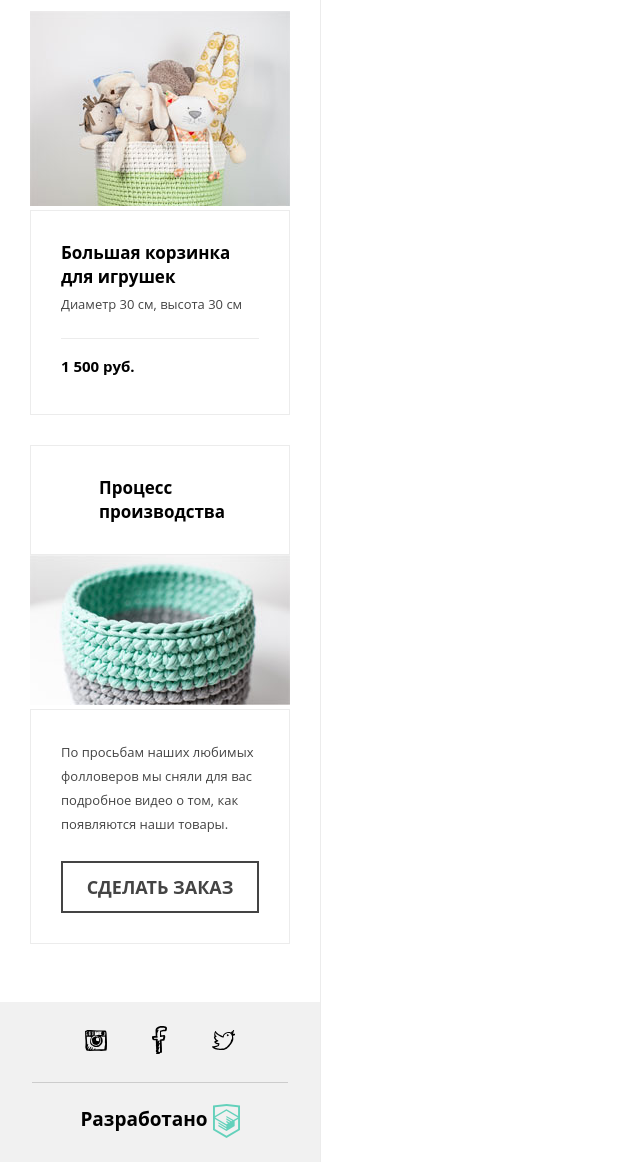
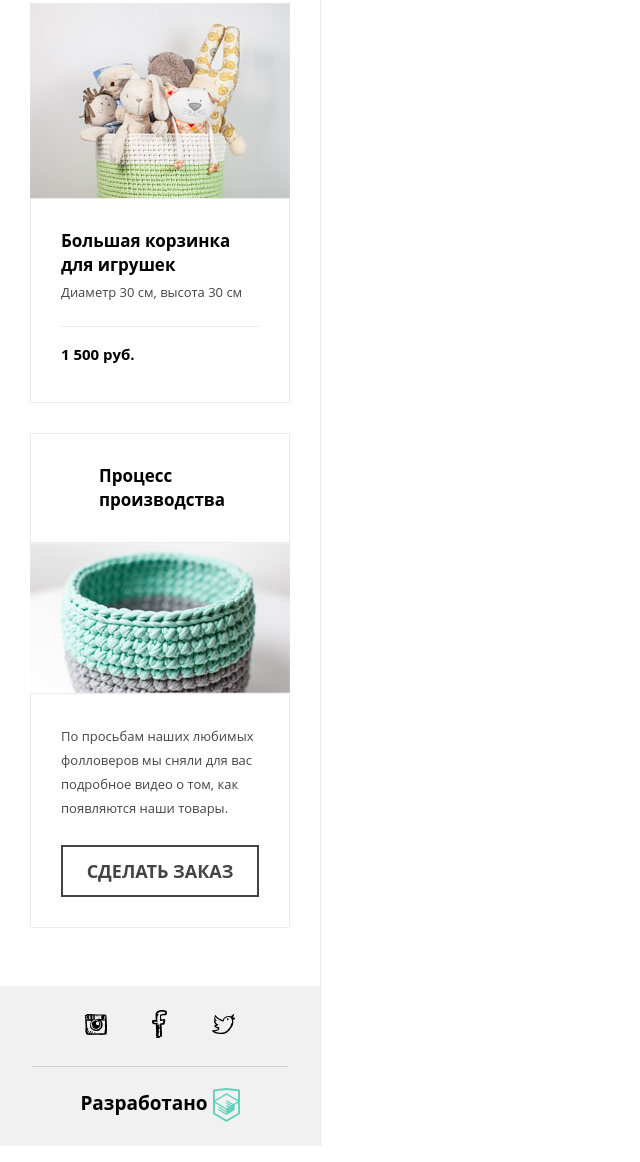
Before and after one commit to inwisloklem/157558-mishka, a website: page catalog.html in a window 1280 px wide. Shown: the part 1095-2257 px from the top of the page, without its empty margins (0-640 px from the left). Drawn offline with nearby package versions, Linux system fonts and the light colour scheme; files that its build step writes are made by us from their sources.

Commit message:
Add few small improvements

```diff
--- a/sass/blocks/catalog-item.scss
+++ b/sass/blocks/catalog-item.scss
@@ -1,5 +1,7 @@
 .catalog-item {
   padding: 0 30px;
+
+  font-size: 0;
 }
 
 .catalog-item__image {
--- a/sass/blocks/process.scss
+++ b/sass/blocks/process.scss
@@ -1,5 +1,7 @@
 .process {
   padding: 0 30px;
+
+  font-size: 0;
 }
 
 .process__title {
```
